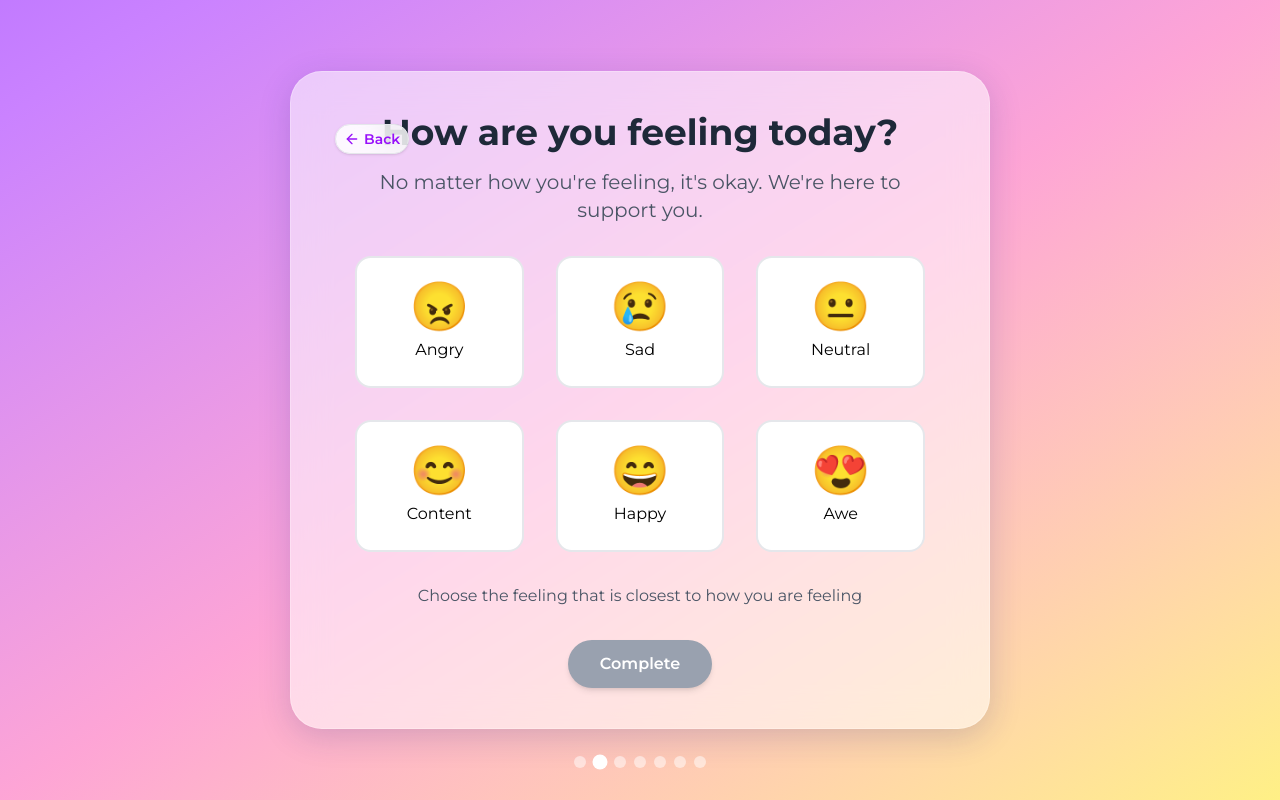
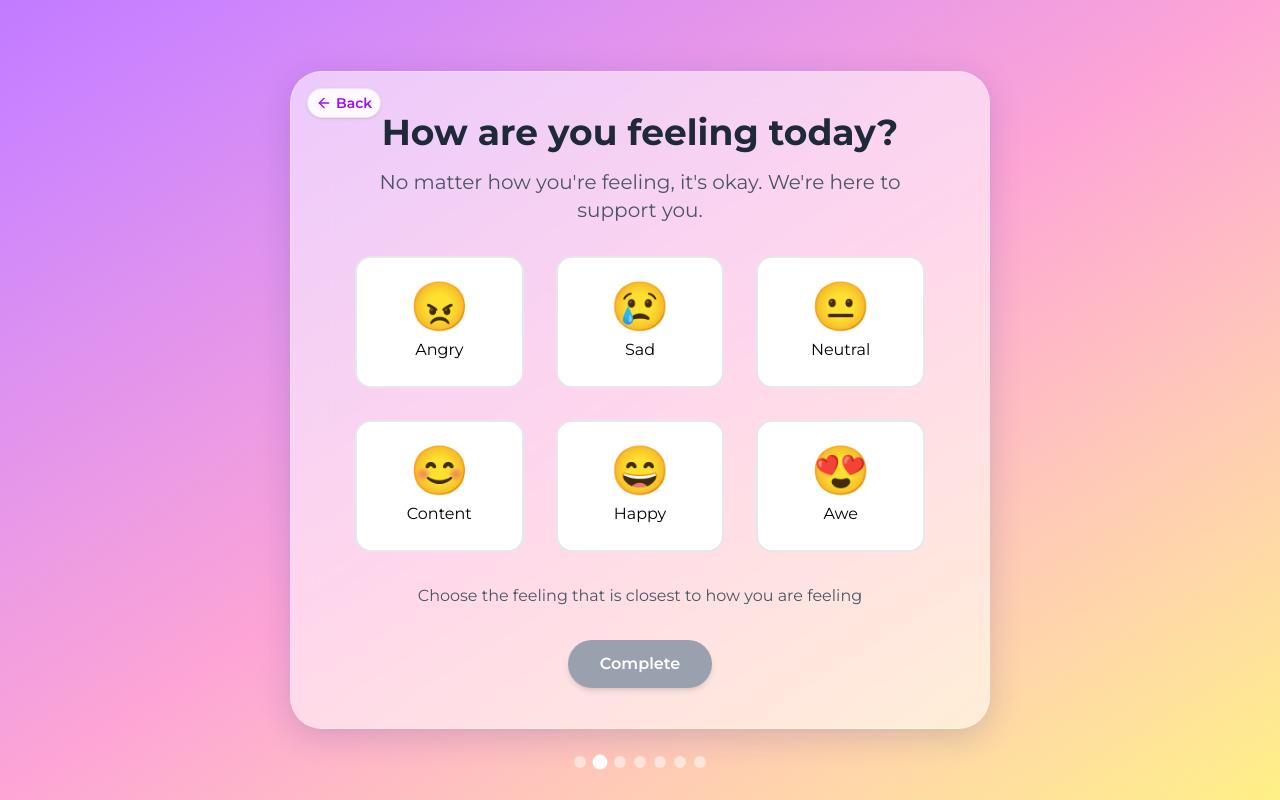
Before and after one commit to Suraj0791/assign, a React (Vite) app: page / in a window 1280 px wide. Both pictures are taken after a click on the button "Start Check-in". Built offline with nearby package versions, Linux system fonts and the light colour scheme.

Commit message:
fixed back button positioning

```diff
--- a/src/components/BackButton.jsx
+++ b/src/components/BackButton.jsx
@@ -4,7 +4,7 @@ import { ArrowLeft } from "lucide-react";
 const BackButton = ({ onClick }) => (
   <button
     onClick={onClick}
-    className="absolute top-3 left-3 z-10 flex items-center space-x-1 bg-white/80 hover:bg-white/90 backdrop-blur-md rounded-full px-2 py-1 shadow border border-gray-200 transition-all duration-200 focus:outline-none focus-visible:ring-2 focus-visible:ring-purple-400"
+    className="fixed top-4 left-4 z-50 flex items-center space-x-1 bg-white/80 hover:bg-white/90 backdrop-blur-md rounded-full px-2 py-1 shadow border border-gray-200 transition-all duration-200 focus:outline-none focus-visible:ring-2 focus-visible:ring-purple-400"
     style={{
       fontFamily: "Montserrat, sans-serif",
       fontWeight: 600,
```
